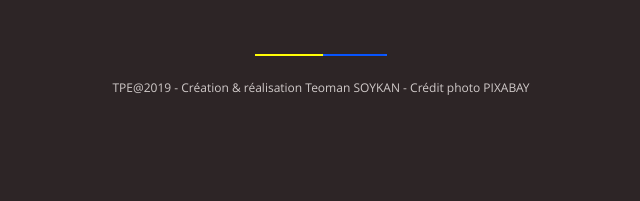
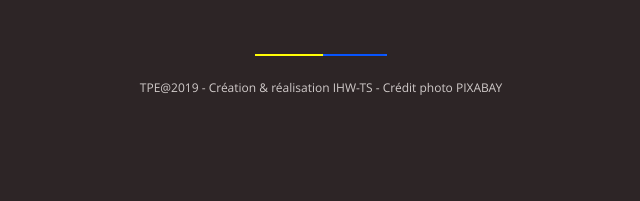
Before and after one commit to IHW-TS/Wattway, a PHP site: page / in a window 1280 px wide. Shown: the part 947-1148 px from the top of the page, without its empty margins (319-959 px from the left). Run offline with PHP 8.4, Linux system fonts and the light colour scheme; some libraries are stand-ins or nearby versions.

Commit message:
Update footer.inc.php

```diff
--- a/includes/footer.inc.php
+++ b/includes/footer.inc.php
@@ -8,7 +8,7 @@
 
            <div class="bckType5">
 
-                    <span class="dispBlock marginTop5">TPE@2019 - Cr&eacute;ation &amp; r&eacute;alisation Teoman SOYKAN - Cr&eacute;dit photo PIXABAY</span>
+                    <span class="dispBlock marginTop5">TPE@2019 - Cr&eacute;ation &amp; r&eacute;alisation IHW-TS - Cr&eacute;dit photo PIXABAY</span>
 
 
 
```
